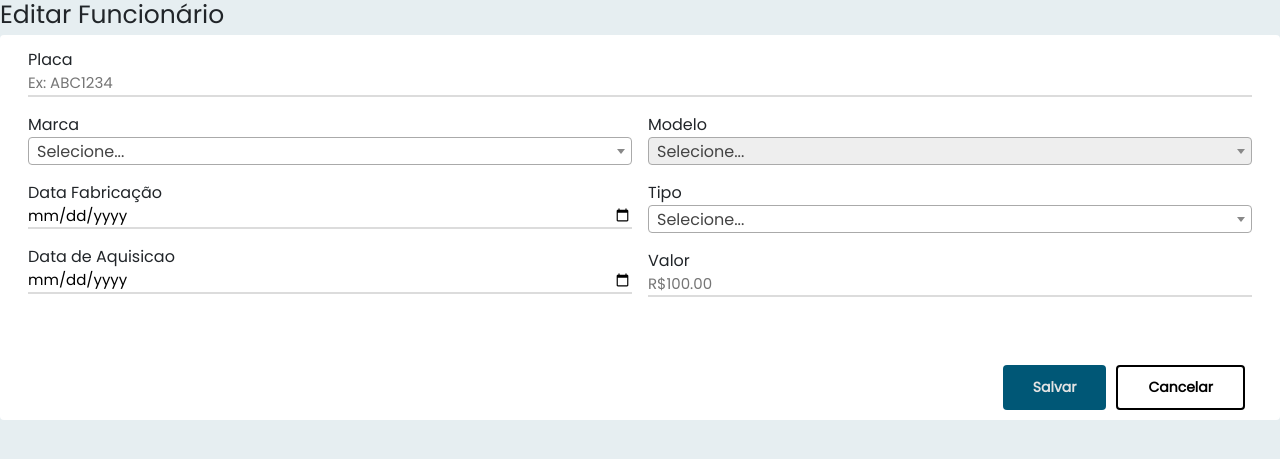
After one commit to danielMachado3fs/projeto-integrador-pHp, a PHP site: template App/Views/veiculos/add_veiculo.php in a window 1280 px wide. The commit adds this page. Shown: the top 459 px of the page. Run offline with PHP 8.4, Linux system fonts and the light colour scheme; the template is opened without the code that fills it, so the values that code supplies are empty; some libraries are stand-ins or nearby versions.

Commit message:
feat(veiculos): permite adicionar veiculos

```diff
--- /dev/null
+++ b/App/Views/veiculos/add_veiculo.php
@@ -0,0 +1,102 @@
+<?php $dataVehicle = $this->view->dataVehicle[0]; ?>
+<div class="title">
+  <h1>Editar Funcionário</h1>
+</div>
+<div class="panelBody">
+  <form action="/veiculo_add_store" method="post">
+    <div class="inputForm">
+      <div>
+        <label for="nome">Placa</label>
+        <input class="input" class="inputPlaca" type="text" maxlength="7" name="placa" id="vehicle-placa"
+          placeholder="Ex: ABC1234" required value=''>
+      </div>
+    </div>
+    <div class="divFormulario">
+      <div class="contentsFormulario">
+        <div>
+          <div class="inputForm">
+            <label for="setor brand-add">Marca</label>
+            <select class="select2" size="1" name="marca" id="vehicle-brand" required>
+              <option disabled selected hidden> Selecione...</option>
+            </select>
+          </div>
+          <div class="inputForm">
+            <label for="dataNascimento">Data Fabricação</label>
+            <input class="input" type="date" name="anoFabricacao" id="anoFabricacao" required value=''>
+          </div>
+          <div class="inputForm">
+            <label for="dataNascimento">Data de Aquisicao</label>
+            <input class="input" type="date" name="dataAquisicao" id="dataAquisicao" required value=''>
+          </div>
+        </div>
+      </div>
+      <div class="contentsFormulario2">
+        <div class="inputForm">
+          <label for="setor">Modelo</label>
+          <select class="model-add" size="1" name="modelo" id="modelo" required disabled>
+            <option disabled selected hidden> Selecione...</option>
+          </select>
+        </div>
+        <div class="inputForm">
+          <label for="tipo">Tipo</label>
+          <select class="tipo-add" size="1" name="tipo" id="tipo" required>
+            <option disabled selected hidden> Selecione...</option>
+            <option value="carro">Carro</option>
+            <option value="caminhao">Caminhao</option>
+          </select>
+        </div>
+        <div class="inputForm">
+          <label for="email">Valor</label>
+          <input class="input" type="text" name="valor" id="valor" step=".01" placeholder="R$100.00" required
+            value='<?= $dataVehicle["valor"] ?>'>
+        </div>
+      </div>
+    </div>
+    <div class="rodape_btn veiculo-form">
+      <button id="sendBtn" onclick="addVehicle(this)" type="submit">Salvar</button>
+      <a id="cancelBtn" href="/veiculos_cadastrados">Cancelar</a>
+    </div>
+    <!-- <input type="hidden" name="id" id="id" value='<?= $dataVehicle["id"] ?>'> -->
+  </form>
+</div>
+
+<script>
+$(document).ready(function() {
+  $("#cep").mask("00000-000");
+  $("#cpf").mask("000.000.000-00");
+  $("#telefone").mask("(00) 00000-0000");
+
+  $("#valor").mask('###0.00', {
+    reverse: true
+  });
+})
+
+function dataOptions() {
+  // const dataMarca = "<?php echo $dataVehicle["marca"] ?>".toLowerCase();
+  const dataMarca = "<?php echo $dataVehicle["modelo"] ?>".toLowerCase();
+  return {
+    "datamarca": dataMarca,
+  }
+}
+
+async function addVehicle(elem) {
+  await fetch(
+    "/veiculo_add_store", {
+      method: "POST",
+      // headers: {
+      //   "Content-Type": "application/json",
+      // },
+    }
+  ).then((res) => {
+    if (res.ok) {
+      sessionStorage.setItem("isinserted", 'insert');
+    } else {
+      sessionStorage.setItem("isinserted", 'notinsert');
+      console.log("Network response was not ok.")
+    }
+  }).catch((error) => {
+    console.log('There has been a problem with your fetch operation: ' + error.message);
+    sessionStorage.setItem("isinserted", 'notinsert');
+  })
+}
+</script>
```
Also changed, not shown: App/Controllers/VeiculosController.php (+20 -1 lines), App/Models/Veiculo.php (+8 -0 lines), App/Route.php (+12 -0 lines), App/Views/veiculos/index.php (+13 -1 lines), public/js/all.js.
